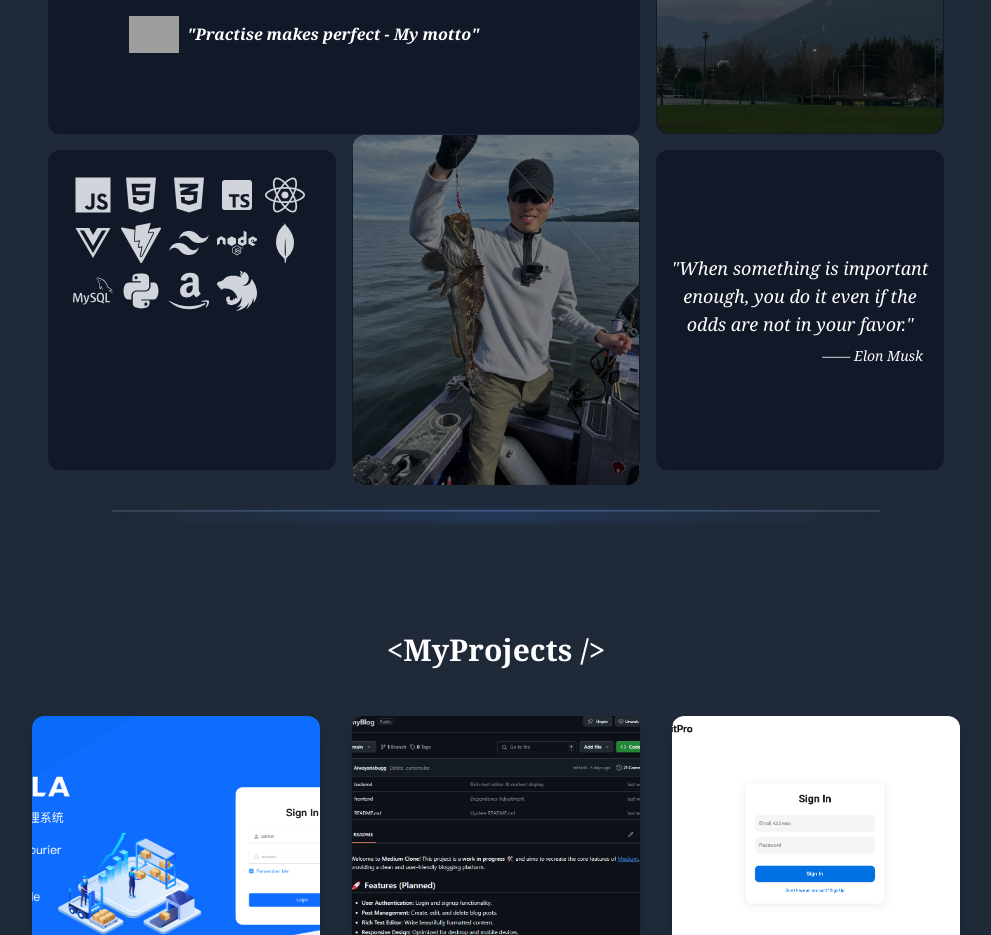
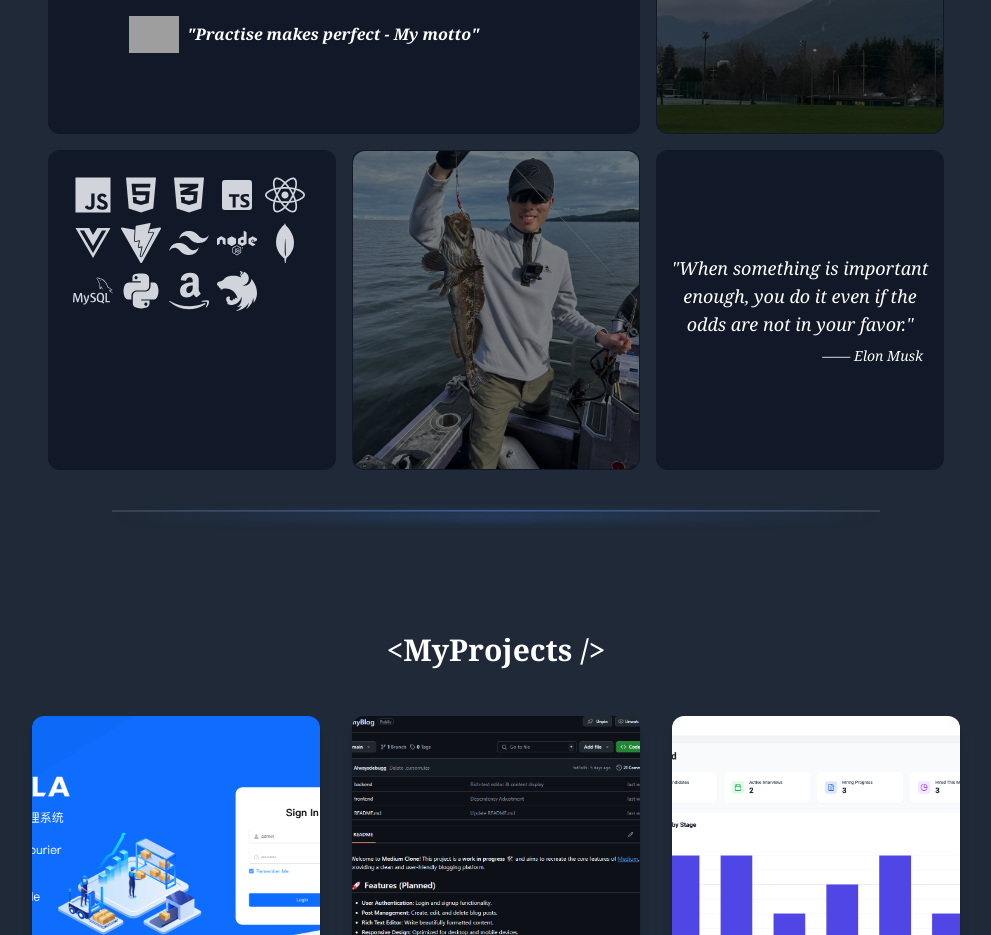
Before and after one commit to Alwaysdebugg/myPortfolio, a Next.js app: page / in a window 1280 px wide. Shown: the part 960-1895 px from the top of the page, without its empty margins (144-1135 px from the left). Built offline with nearby package versions, Linux system fonts and the light colour scheme; grey boxes are pictures that could not be loaded.

Commit message:
Project image changed

```diff
--- a/src/components/sections/About.tsx
+++ b/src/components/sections/About.tsx
@@ -220,7 +220,7 @@ export default function About() {
       description: "",
       header: (
         <div className="w-full h-full flex items-center justify-center rounded-xl">
-          <div className="relative w-full h-full min-h-[350px] transition-all duration-300 group">
+          <div className="relative w-full h-full min-h-[350px] md:min-h-[300px] transition-all duration-300 group">
             <Image
               src={`${
                 process.env.NEXT_PUBLIC_BASE_PATH || ""
```
Also changed, not shown: public/images/recruitPro.png, public/images/recruitPro_login.png (added).
